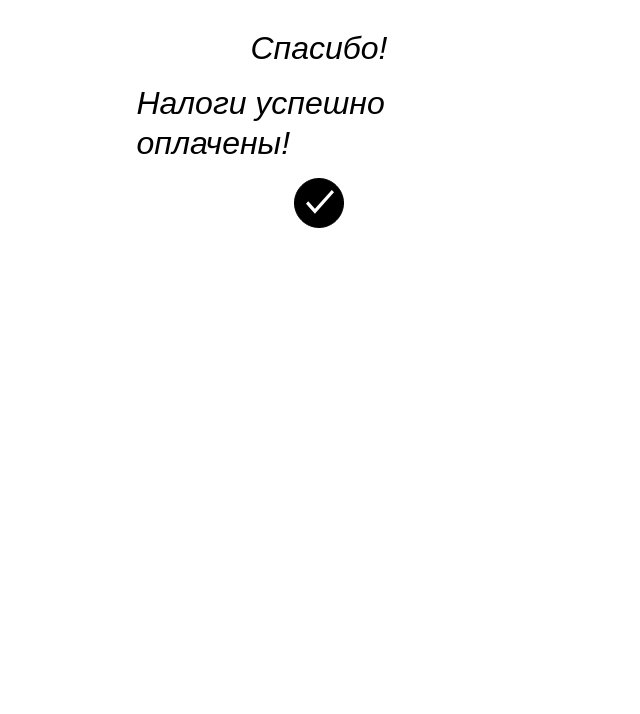
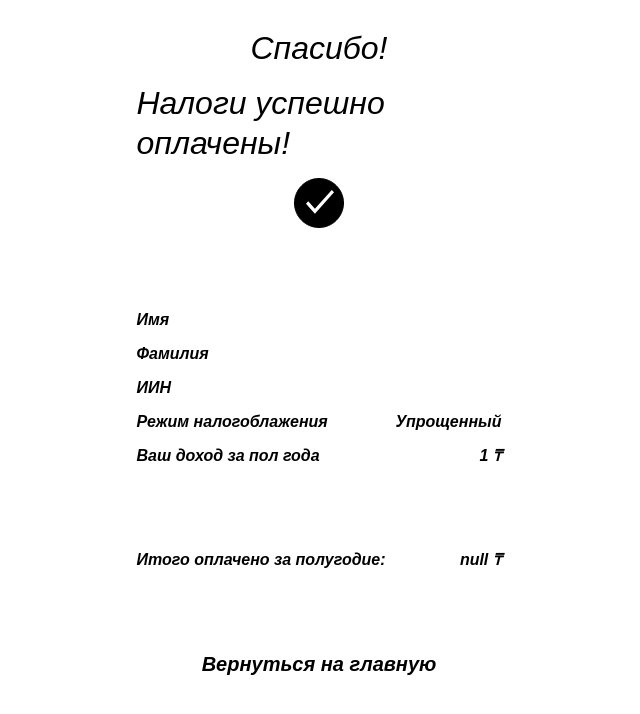
Before and after one commit to meerimkakitaeva/kaspi, a React (Create React App) app: page /final in a window 1280 px wide. Shown: the top 714 px of the page, without its empty margins (321-961 px from the left). Built offline with nearby package versions, Linux system fonts and the light colour scheme; a web font is replaced by a local one.

Commit message:
обновила последнюю страницу и создала кастомный лист

```diff
--- a/src/components/FinalPage/FinalPage.tsx
+++ b/src/components/FinalPage/FinalPage.tsx
@@ -1,8 +1,10 @@
 import React, { useEffect, useState } from "react";
 import doneIcon from "../../assets/doneIcon.svg";
 import { ICalculate } from "../../types";
+import List from "../UI/List";
+import { Link } from "react-router-dom";
 
-const FinalPage = () => {
+const FinalPage: React.FC = () => {
   const [state, setState] = useState<ICalculate>({
     name: "",
     surname: "",
@@ -11,12 +13,39 @@ const FinalPage = () => {
     income: 1,
   });
 
+  const [taxesData, setTaxesData] = useState<any>(null);
+  const totalTaxes = localStorage.getItem("totalTaxes");
+
   useEffect(() => {
     const savedData = localStorage.getItem("formData");
+    const taxesData = localStorage.getItem("taxesData");
+
     if (savedData) {
       setState(JSON.parse(savedData));
     }
+
+    if (taxesData) {
+      const parsedTaxesData = JSON.parse(taxesData);
+
+      const filteredTaxesData = Object.fromEntries(
+        Object.entries(parsedTaxesData).filter(([key, value]) => value !== 0),
+      );
+
+      setTaxesData(filteredTaxesData);
+    }
   }, []);
+
+  const details = [
+    { label: "Имя", value: state.name },
+    { label: "Фамилия", value: state.surname },
+    { label: "ИИН", value: state.iin },
+    { label: "Режим налогоблажения", value: state.taxation },
+    { label: "Ваш доход за пол года", value: `${state.income} ₸` },
+  ];
+
+  const onClick = () => {
+    localStorage.clear();
+  };
 
   return (
     <div
@@ -41,16 +70,46 @@ const FinalPage = () => {
           style={{ width: "50px", height: "50px" }}
         />
       </div>
-      {/*<div style={{fontStyle: "italic"}}>*/}
-      {/*  <div style={{display: "flex", justifyContent: "space-between", marginBottom: "10px"}}>*/}
-      {/*    <div>Имя</div>*/}
-      {/*    <div>{state.name}</div>*/}
-      {/*  </div>*/}
-      {/*  <div style={{display: "flex", justifyContent: "space-between", marginBottom: "10px"}}>*/}
-      {/*    <div>Фамилия</div>*/}
-      {/*    <div>{state.surname}</div>*/}
-      {/*  </div>*/}
-      {/*</div>*/}
+
+      <div style={{ fontStyle: "italic", fontWeight: "600" }}>
+        {details.map((item, index) => (
+          <List key={index} label={item.label} value={item.value} />
+        ))}
+
+        <div style={{ marginBottom: "80px" }}>
+          {taxesData && (
+            <div>
+              {Object.entries(taxesData).map(([key, value], index) => (
+                <List
+                  key={index}
+                  label={key.toUpperCase()}
+                  value={`${value} ₸`}
+                />
+              ))}
+            </div>
+          )}
+        </div>
+
+        <List
+          label="Итого оплачено за  полугодие:"
+          value={`${String(totalTaxes)} ₸`}
+        />
+        <div
+          style={{
+            display: "flex",
+            justifyContent: "space-around",
+            marginTop: "80px",
+          }}
+        >
+          <Link
+            to="/"
+            style={{ textDecoration: "none", color: "black", fontSize: "20px" }}
+            onClick={onClick}
+          >
+            Вернуться на главную
+          </Link>
+        </div>
+      </div>
     </div>
   );
 };
--- a/src/components/TaxesPage/TaxesPage.tsx
+++ b/src/components/TaxesPage/TaxesPage.tsx
@@ -37,11 +37,6 @@ const TaxesPage = () => {
     return total;
   };
 
-  const resetData = () => {
-    localStorage.removeItem("formData");
-    localStorage.removeItem("taxesData");
-  };
-
   const formData = getFormData();
 
   const onSend = () => {
@@ -53,10 +48,10 @@ const TaxesPage = () => {
         so: selectedCard.so ? so : 0,
         opv: selectedCard.opv ? opv : 0,
         vosms: selectedCard.vosms ? vosms : 0,
-        total: total,
       };
 
       localStorage.setItem("taxesData", JSON.stringify(taxesData));
+      localStorage.setItem("totalTaxes", JSON.stringify(total));
       navigate("/final");
     }
   };
@@ -87,7 +82,6 @@ const TaxesPage = () => {
           color: "black",
         }}
         to="/form"
-        onClick={resetData}
         className="general_titles"
       >
         <img
--- /dev/null
+++ b/src/components/UI/List.tsx
@@ -0,0 +1,21 @@
+import React from "react";
+
+interface Props {
+  label: string;
+  value: string | number;
+}
+
+const List: React.FC<Props> = ({ label, value }) => (
+  <div
+    style={{
+      display: "flex",
+      justifyContent: "space-between",
+      marginBottom: "10px",
+    }}
+  >
+    <div>{label}</div>
+    <div>{value}</div>
+  </div>
+);
+
+export default List;
```
